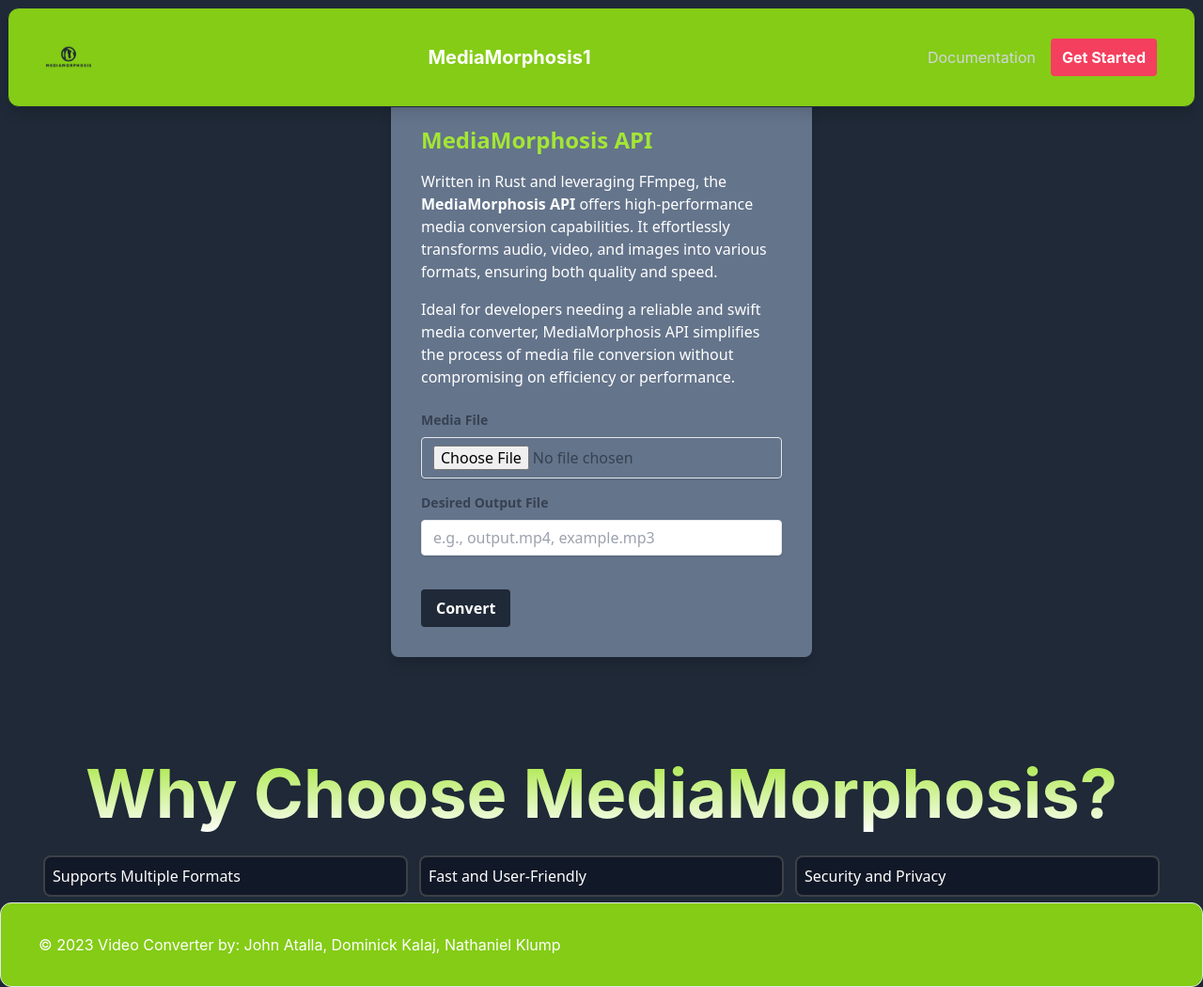
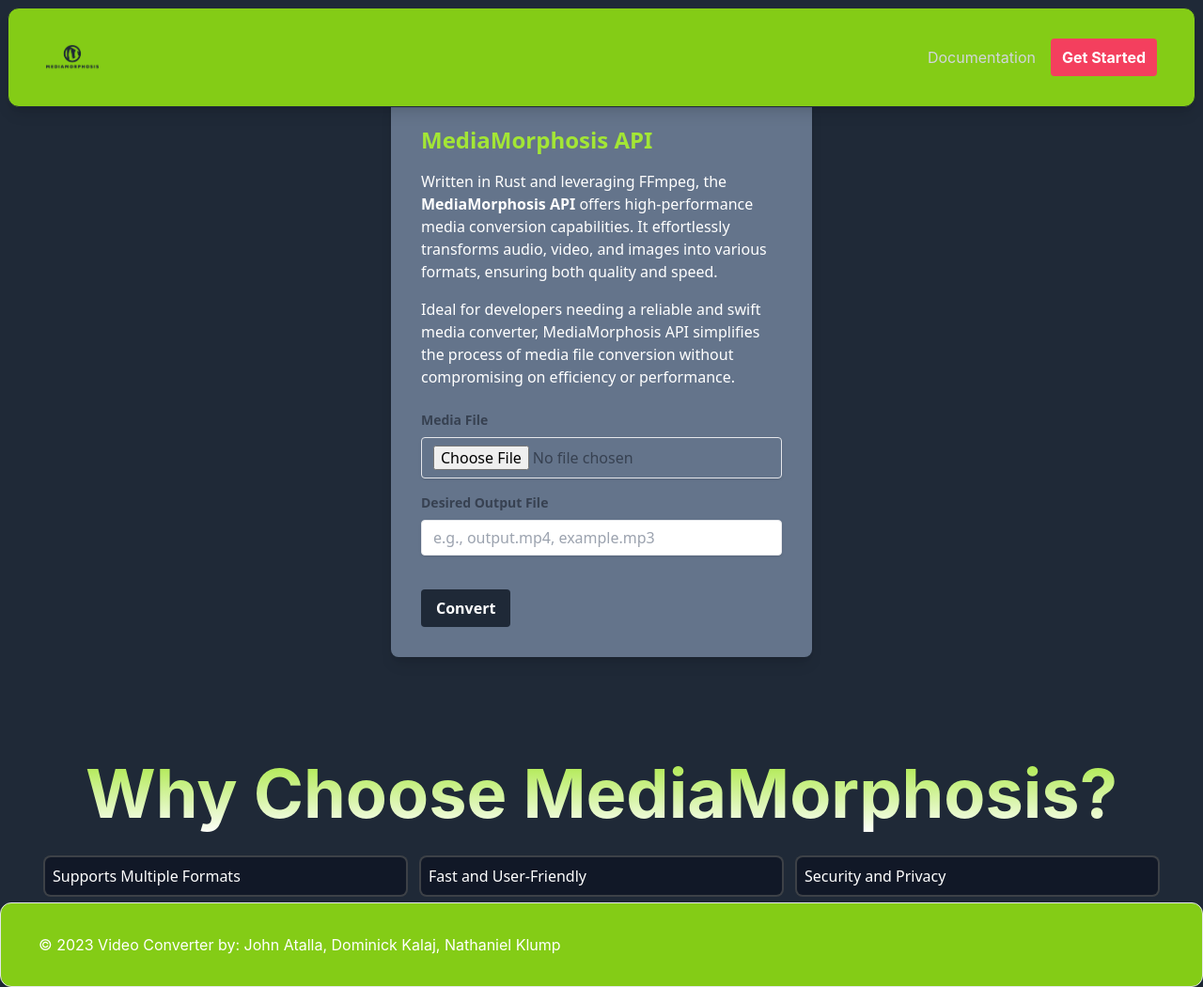
Before and after one commit to NathanKlump/MediaMorphosis-API, a React (Create React App) app in the folder client/: page / in a window 1280 px wide. Shown: the whole page at 94% size. Built offline with nearby package versions, Linux system fonts and the light colour scheme.

Commit message:
fixing syntax and other issues

```diff
--- a/client/src/App.js
+++ b/client/src/App.js
@@ -47,25 +47,26 @@
     }
   };
 
-  return (
   // Colors:
   // Lime Green -> #BEF264 --> Tailwind CSS Color lime-500
   // Dark blue -> #263238 --> Tailwind CSS Color slate-500
   // gray-800
 
-    <body>
-      <div className="relative bg-gray-800">
-        <div>
+  return (
+    // Entire body
+    <body className="relative bg-gray-800">
+      {/* Header first */}
+      <header>
         <div className="absolute inset-x-0 top-2 z-10 left-2 right-2">
           <div className="flex justify-between items-center px-10 py-8 bg-lime-500 text-white shadow-lg rounded-xl border border-gray-800">
             <a href="/" className="logo">
               <img
-                  className="max-w-12 max-h-12 logo-img"
+                className="max-w-14 max-h-14 logo-img"
                 src="logo.png"
                 alt="MediaMorpher Logo"
               />
             </a>
-              <h2 className="font-bold text-xl">MediaMorphosis1</h2>
+            {/* <h2 className="font-bold text-xl">MediaMorphosis1</h2> */}
             <ul className="flex items-center space-x-4">
               <li>
                 <a href="#" className="text-gray-300 hover:text-white">
@@ -80,6 +81,19 @@
             </ul>
           </div>
         </div>
+      </header>
+
+      {/* Main section containing the hear/main content (like the FAQ and converter) */}
+      <main>
+        {/* The welcome */}
+        <section className="text-white text-gray-900 font-sans min-h-100 flex flex-col justify-center items-center">
+          <h1 className="absolute text-2xl text-lime-400 font-bold mb-4 left-1/2 transform -translate-x-1/2 -translate-y-1/2">
+            Welcome to MediaMorphosis API!
+          </h1>
+        </section>
+
+        {/* The main content, the converter */}
+        <section className="">
           <div className="text-white text-gray-900 font-sans min-h-screen flex flex-col justify-center items-center">
             <div className="max-w-md mx-auto p-8 shadow-lg rounded-lg bg-slate-500">
               <h1 className="text-2xl text-lime-400 font-bold mb-4">
@@ -139,6 +153,10 @@
               </form>
             </div>
           </div>
+        </section>
+
+        {/* The FAQ */}
+        <section>
           <div>
             <h1 className="bg-gradient-to-b from-lime-400 opacity-100 to-white bg-clip-text text-5xl py-2 text-transparent font-bold lg:text-7xl text-center">
               Why Choose MediaMorphosis?
@@ -193,9 +211,11 @@
               </div>
             </div>
           </div>
-        </div>
-        <div className="justify-end bottom-2 z-0 left-2 right-2 ">
-          <footer className="">
+        </section>
+      </main>
+
+      {/* Just the footer */}
+      <footer className="justify-end bottom-2 z-0 left-2 right-2 ">
         <div className="flex justify-between items-center px-10 py-8 bg-lime-500 text-white shadow-lg rounded-xl border">
           <p>
             &copy; 2023 Video Converter by: John Atalla, Dominick Kalaj,
@@ -203,8 +223,6 @@
           </p>
         </div>
       </footer>
-        </div>
-      </div>
     </body>
   );
 }
```
Lines whose indentation alone changed are shown as unchanged.
